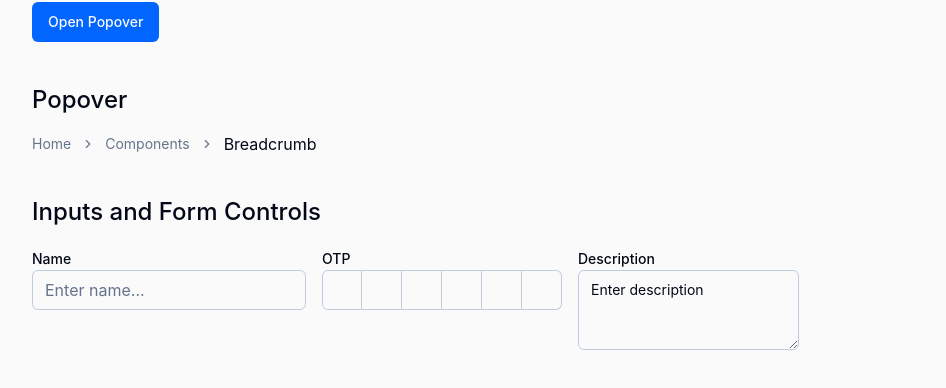
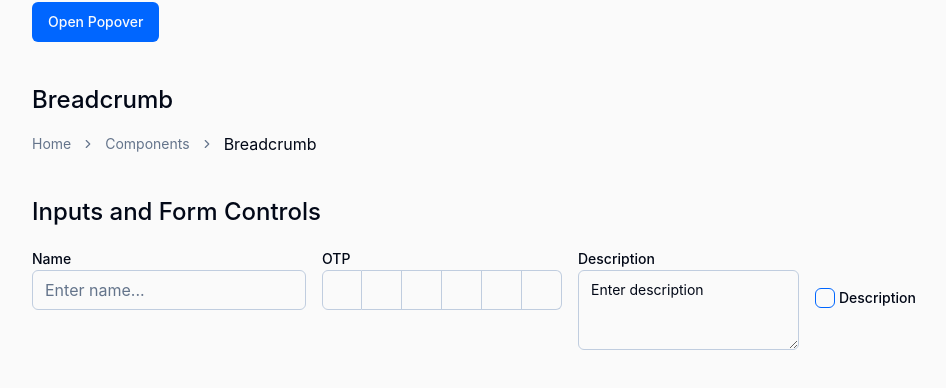
Before and after one commit to ajiohjesse/styled-ui, a React (Vite) app: page / in a window 1280 px wide. Shown: the part 1776-2164 px from the top of the page, without its empty margins (96-1042 px from the left). Built offline with nearby package versions, Linux system fonts and the light colour scheme.

Commit message:
feat: add checkbox

```diff
--- a/package.json
+++ b/package.json
@@ -15,6 +15,7 @@
     "@radix-ui/react-alert-dialog": "^1.0.5",
     "@radix-ui/react-aspect-ratio": "^1.0.3",
     "@radix-ui/react-avatar": "^1.0.4",
+    "@radix-ui/react-checkbox": "^1.1.1",
     "@radix-ui/react-dialog": "^1.0.5",
     "@radix-ui/react-popover": "^1.0.7",
     "@radix-ui/react-slot": "^1.0.2",
--- a/src/components/breadcrumb-preview.tsx
+++ b/src/components/breadcrumb-preview.tsx
@@ -10,7 +10,7 @@ import Section from './section';
 
 const BreadcrumbPreview = () => {
   return (
-    <Section title='Popover'>
+    <Section title='Breadcrumb'>
       <Breadcrumb>
         <BreadcrumbList>
           <BreadcrumbItem>
--- a/src/components/inputs-preview.tsx
+++ b/src/components/inputs-preview.tsx
@@ -1,3 +1,4 @@
+import Checkbox from '@/ui/checkbox';
 import Input from '@/ui/input';
 import { InputOTP, InputOTPGroup, InputOTPSlot } from '@/ui/input-otp';
 import Label from '@/ui/label';
@@ -34,7 +35,14 @@ const InputsPreview = () => {
 
       <fieldset>
         <Label htmlFor='desc'>Description</Label>
-        <Textarea id='desc'>Enter description</Textarea>
+        <Textarea id='desc' name='desc'>
+          Enter description
+        </Textarea>
+      </fieldset>
+
+      <fieldset style={{ display: 'flex', gap: '4px', alignItems: 'center' }}>
+        <Checkbox id='check' name='check' />
+        <Label htmlFor='check'>Description</Label>
       </fieldset>
     </Section>
   );
--- a/src/lib/styled-ui/index.ts
+++ b/src/lib/styled-ui/index.ts
@@ -2,6 +2,7 @@ export * from './animations';
 export * from './color-scheme';
 export * from './colors';
 export * from './global-styles';
+export * from './mixins';
 export * from './theme-provider';
 export * from './themes';
 export * from './types';
--- /dev/null
+++ b/src/lib/styled-ui/mixins.ts
@@ -0,0 +1,8 @@
+import { css } from 'styled-components';
+
+export const focusCss = css`
+  &:focus-visible {
+    outline: 2px solid hsl(${p => p.theme.colors.ring});
+    outline-offset: 2px;
+  }
+`;
--- /dev/null
+++ b/src/ui/checkbox/index.tsx
@@ -0,0 +1,53 @@
+import { focusCss } from '@/lib/styled-ui';
+import * as CheckboxPrimitive from '@radix-ui/react-checkbox';
+import { Check } from 'lucide-react';
+import { forwardRef } from 'react';
+import styled from 'styled-components';
+
+const Checkbox = forwardRef<
+  React.ElementRef<typeof CheckboxPrimitive.Root>,
+  React.ComponentPropsWithoutRef<typeof CheckboxPrimitive.Root>
+>((props, ref) => (
+  <StyledCheckbox ref={ref} {...props}>
+    <StyledCheckboxIndicator>
+      <StyledCheck />
+    </StyledCheckboxIndicator>
+  </StyledCheckbox>
+));
+Checkbox.displayName = CheckboxPrimitive.Root.displayName;
+
+export default Checkbox;
+
+const StyledCheckbox = styled(CheckboxPrimitive.Root)`
+  --checkbox-size: 20px;
+
+  height: var(--checkbox-size);
+  width: var(--checkbox-size);
+  flex-shrink: 0;
+  border-radius: ${p => p.theme.radius.md};
+  border: 1px solid hsl(${p => p.theme.colors.primary});
+
+  &:disabled {
+    cursor: not-allowed;
+    opacity: 50%;
+  }
+
+  &[data-state='checked'] {
+    background-color: hsl(${p => p.theme.colors.primary});
+    color: hsl(${p => p.theme.colors.primary_foreground});
+  }
+
+  ${focusCss}
+`;
+
+const StyledCheckboxIndicator = styled(CheckboxPrimitive.Indicator)`
+  display: flex;
+  align-items: center;
+  justify-content: center;
+  color: currentColor;
+`;
+
+const StyledCheck = styled(Check)`
+  height: var(--checkbox-size);
+  width: var(--checkbox-size);
+`;
```
Also changed, not shown: 1 other file (tests, documents, lock files or other folders).
